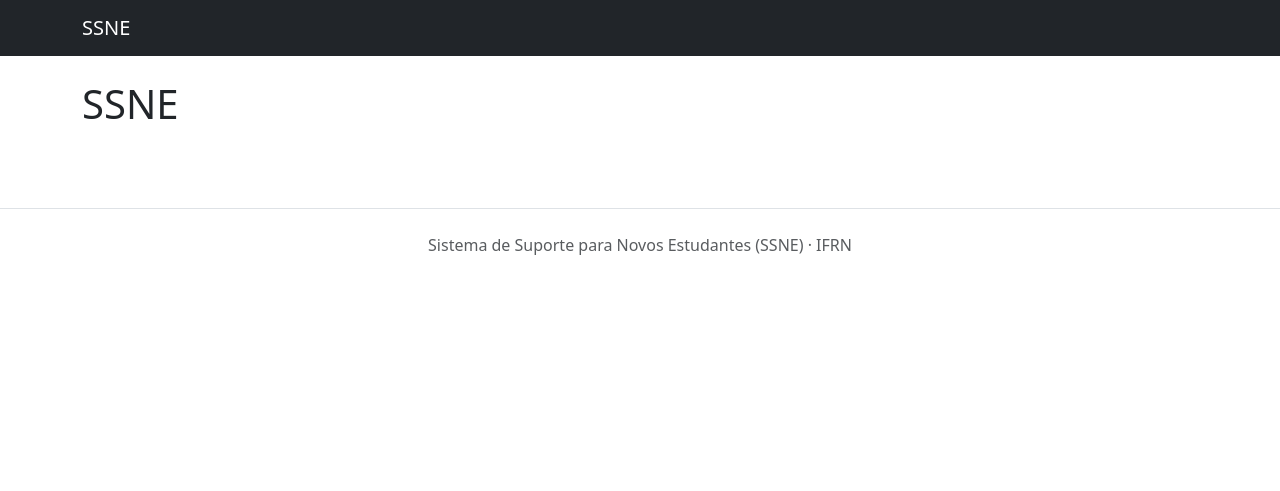
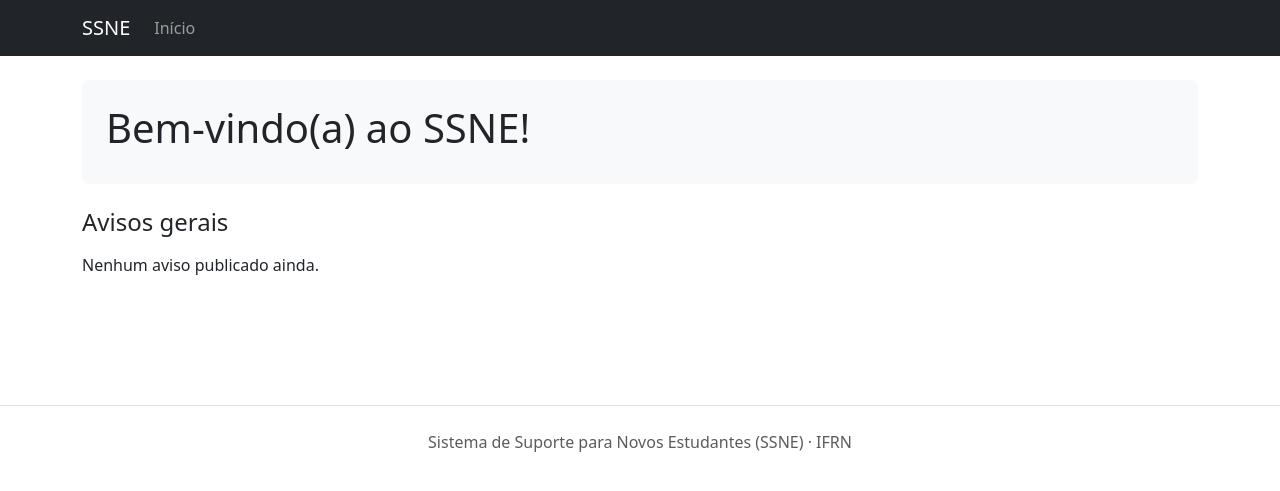
Before and after one commit to kaiokrz/Projeto-Integrador--SSNE, a Django app: page / in a window 1280 px wide. Shown: the top 491 px of the page. Run offline with Django 5.2, Linux system fonts and the light colour scheme; parts of the project's set-up code (start-up, migrations or seed data) failed here and were passed over.

Commit message:
aviso e setor form so q agr no main

```diff
--- a/ssne/templates/base.html
+++ b/ssne/templates/base.html
@@ -6,6 +6,7 @@
     <meta name="viewport" content="width=device-width, initial-scale=1.0">
     <title>SSNE {% block title %}{% endblock %}</title>
     <link href="https://cdn.jsdelivr.net/npm/bootstrap@5.3.8/dist/css/bootstrap.min.css" rel="stylesheet">
+    <link rel="stylesheet" href="{% static 'ssne/css/style.css' %}">
 </head>
 <body>
     <nav class="navbar navbar-expand-lg navbar-dark bg-dark">
@@ -13,7 +14,29 @@
             <a class="navbar-brand" href="{% url 'index' %}">SSNE</a>
             <button class="navbar-toggler" type="button" data-bs-toggle="collapse" data-bs-target="#navbarNav">
                 <span class="navbar-toggler-icon"></span>
-
+            </button>
+            <div class="collapse navbar-collapse" id="navbarNav">
+                <ul class="navbar-nav me-auto">
+                    <li class="nav-item"><a class="nav-link" href="{% url 'index' %}">Início</a></li>
+                    {% if perms.ssne.add_aviso %}
+                    <li class="nav-item"><a class="nav-link" href="{% url 'novo_aviso' %}">Novo aviso</a></li>
+                    {% endif %}
+                </ul>
+                <ul class="navbar-nav">
+                    {% if user.is_authenticated %}
+                    <li class="nav-item">
+                        <span class="nav-link disabled">
+                            Olá, {{ user.username }}{% if user.curso %} ({{ user.get_curso_display }}){% endif %}
+                        </span>
+                    </li>
+                    <li class="nav-item">
+                        <form method="POST" action="{% url 'logout' %}">
+                            {% csrf_token %}
+                            <button type="submit" class="btn btn-outline-light btn-sm">Sair</button>
+                        </form>
+                    </li>
+                    {% endif %}
+                </ul>
             </div>
         </div>
     </nav>
--- a/ssne/templates/ssne/index.html
+++ b/ssne/templates/ssne/index.html
@@ -1,8 +1,68 @@
 {% extends "base.html" %}
-{% block title %}{{ block.super }} Início{% endblock %}
+{% block title %}| Início{% endblock %}
 {% block content %}
-<div class="classe">
-  <h1>SSNE</h1>
 
+<div class="p-4 mb-4 bg-body-tertiary rounded-3">
+    <h1 class="display-6">Bem-vindo(a) ao SSNE!</h1>
 </div>
+
+<h2 class="h4 mb-3">
+    {% if user.is_authenticated and user.curso %}
+    Avisos para {{ user.get_curso_display }}
+    {% else %}
+    Avisos gerais
+    {% endif %}
+</h2>
+
+<div class="row row-cols-1 row-cols-md-2 g-4">
+    {% for aviso in avisos %}
+    <div class="col">
+        <div class="card h-100 shadow-sm">
+            {% if aviso.imagem %}
+            <img src="{{ aviso.imagem.url }}" class="card-img-top" alt="{{ aviso.titulo }}">
+            {% endif %}
+            <div class="card-body">
+                <h5 class="card-title">{{ aviso.titulo }}</h5>
+                <p class="card-subtitle text-body-secondary mb-2">
+                    {{ aviso.data_publicacao }}
+                    &middot;
+                    {% if aviso.curso %}{{ aviso.get_curso_display }}{% else %}Todos os cursos{% endif %}
+                </p>
+                <div>{{ aviso.conteudo|safe }}</div>
+            </div>
+            {% if perms.ssne.change_aviso or perms.ssne.delete_aviso %}
+            <div class="card-footer d-flex gap-2">
+                {% if perms.ssne.change_aviso %}
+                <a href="{% url 'editar_aviso' aviso.id %}" class="btn btn-sm btn-outline-secondary">Editar</a>
+                {% endif %}
+                {% if perms.ssne.delete_aviso %}
+                <a href="{% url 'remover_aviso' aviso.id %}" class="btn btn-sm btn-outline-danger">Remover</a>
+                {% endif %}
+            </div>
+            {% endif %}
+        </div>
+    </div>
+    {% empty %}
+    <p>Nenhum aviso publicado ainda.</p>
+    {% endfor %}
+</div>
+
+<nav class="mt-4">
+    <ul class="pagination justify-content-center">
+        {% if avisos.has_previous %}
+        <li class="page-item">
+            <a class="page-link" href="?pagina={{ avisos.previous_page_number }}" aria-label="Anterior">&laquo;</a>
+        </li>
+        {% endif %}
+        {% for pagina in range_elided %}
+        <li class="page-item"><a class="page-link" href="?pagina={{ pagina }}">{{ pagina }}</a></li>
+        {% endfor %}
+        {% if avisos.has_next %}
+        <li class="page-item">
+            <a class="page-link" href="?pagina={{ avisos.next_page_number }}" aria-label="Próxima">&raquo;</a>
+        </li>
+        {% endif %}
+    </ul>
+</nav>
+
 {% endblock %}
```
Also changed, not shown: ssne/forms.py (+1 -27 lines), ssne/migrations/0004_alter_aviso_id_alter_bloco_id_alter_mensagem_id_and_more.py (added).
